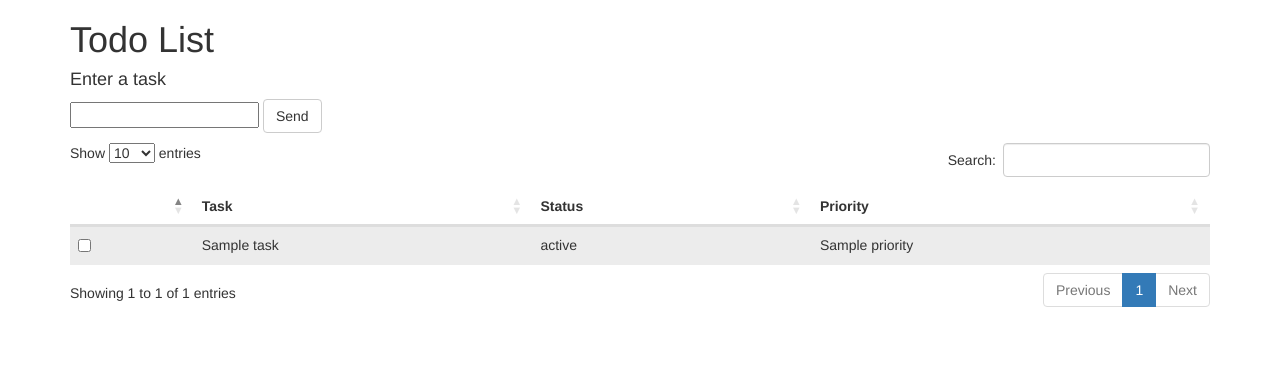
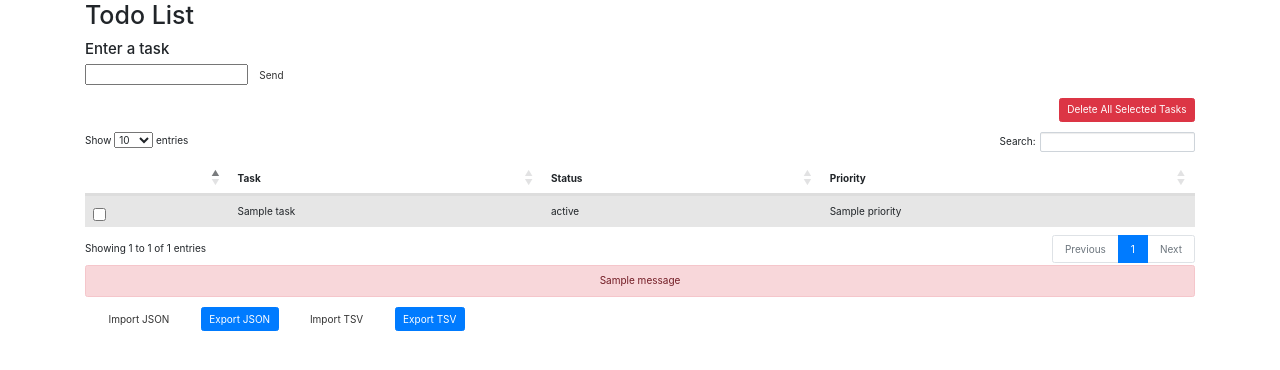
Before and after one commit to AlexVoin04/ToDoList, a Python web app: template app/templates/index.html in a window 1280 px wide. Shown: the top 370 px of the page. Run offline with Jinja, Linux system fonts and the light colour scheme; the template is opened without the code that fills it: most values are stand-ins (such as "Sample title", 1, 10 or a date in 2020); one stand-in notice (Sample message) is shown; form fields are guessed from the names that the template uses; some libraries are stand-ins or nearby versions.

Commit message:
add del and export

```diff
--- a/app/templates/base.html
+++ b/app/templates/base.html
@@ -5,7 +5,13 @@
     <meta name="viewport" content="width=device-width, initial-scale=1.0">
     <link href="http://netdna.bootstrapcdn.com/bootstrap/3.0.0/css/bootstrap.min.css" rel="stylesheet" media="screen">
     <link rel="stylesheet" type="text/css" href="https://cdn.datatables.net/1.10.25/css/dataTables.bootstrap5.css">
-
+    <link rel="stylesheet" href="https://stackpath.bootstrapcdn.com/bootstrap/4.1.3/css/bootstrap.min.css">
+    <style>
+      .form-container {
+        display: inline-block;
+        margin-right: 20px;
+      }
+    </style>
   </head>
   <body>
   	<div class="container">
--- a/app/templates/index.html
+++ b/app/templates/index.html
@@ -16,6 +16,10 @@
 	{% endfor %}
 </form>
 
+<form method="POST" action="/delete">
+	<div align="right">
+		<input class="btn btn-danger" type="submit" value="Delete All Selected Tasks" style="margin-bottom: 10px">
+	</div>
 	<table id="data" class="table table-striped">
 		<thead>
 			<tr>
@@ -38,5 +42,42 @@
 		{% endfor %}
 		</tbody>
 	</table>
+	<div align="center">
+		{% with messages = get_flashed_messages() %}
+			{% if messages %}
+				{% for message in messages %}
+				<div class="alert alert-danger" role="alert">{{message}}</div>
+				{% endfor %}
+			{% endif %}
+		{% endwith%}
+	</div>
+</form>
+
+<div class="container">
+	<div class="row">
+		<div class="col">
+			<div class="form-container">
+				<form method="POST" action="/json_import">
+					<input type="submit" class="btn btn-default btn-md" value="Import JSON">
+				</form>
+			</div>
+			<div class="form-container">
+				<form method="POST" action="/json_export">
+					<input type="submit" class="btn btn-primary btn-md" value="Export JSON">
+				</form>
+			</div>
+			<div class="form-container">
+				<form method="POST" action="/tsv_import">
+					<input type="submit" class="btn btn-default btn-md" value="Import TSV">
+				</form>
+			</div>
+			<div class="form-container">
+				<form method="POST" action="/tsv_export">
+					<input type="submit" class="btn btn-primary btn-md" value="Export TSV">
+				</form>
+			</div>
+		</div>
+	</div>
+</div>
 
 {% endblock %}
```
Also changed, not shown: app/views.py (+49 -4 lines). Lines whose indentation alone changed are shown as unchanged.
